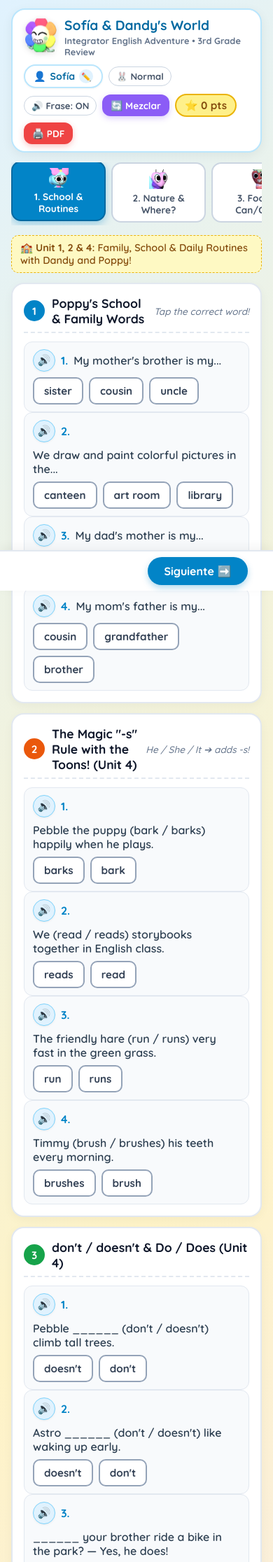
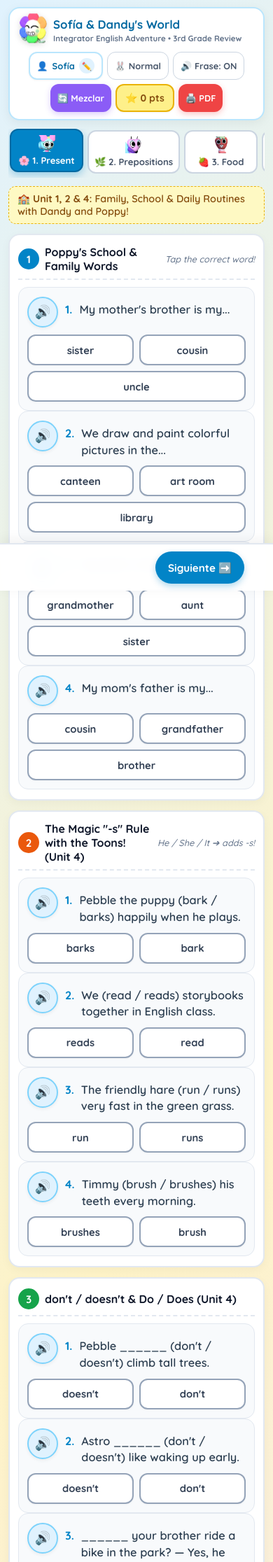
Before and after one commit to cacrespo/sofi_english, a FastAPI app: page / in a window 390 px wide. Shown: the top 2232 px of the page at 70% size. Run offline with FastAPI, Linux system fonts and the light colour scheme.

Commit message:
feat(mobile): optimize UI for mobile and touch screens with 2-tier header, touch targets, and safe areas

```diff
--- a/app/templates/index.html
+++ b/app/templates/index.html
@@ -2,7 +2,7 @@
 <html lang="es">
 <head>
 <meta charset="UTF-8">
-<meta name="viewport" content="width=device-width, initial-scale=1.0, maximum-scale=1.0, user-scalable=no">
+<meta name="viewport" content="width=device-width, initial-scale=1.0, maximum-scale=1.0, user-scalable=no, viewport-fit=cover">
 <title>Sofía & Dandy's World - English Practice</title>
 <link rel="preconnect" href="https://fonts.googleapis.com">
 <link rel="preconnect" href="https://fonts.gstatic.com" crossorigin>
@@ -42,10 +42,11 @@
   .app-container {
     width: 100%;
     max-width: 900px;
-    padding: 12px 16px 80px 16px;
+    padding: 12px 16px calc(90px + env(safe-area-inset-bottom, 0px)) 16px;
     display: flex;
     flex-direction: column;
     gap: 14px;
+    box-sizing: border-box;
   }
 
   /* Header */
@@ -105,25 +106,34 @@
   .student-pill {
     background: #ffffff;
     border: 2px solid #bae6fd;
-    padding: 5px 12px;
+    padding: 6px 12px;
+    min-height: 40px;
     border-radius: 20px;
     font-size: 0.88rem;
     font-weight: 700;
     color: #0369a1;
-    display: flex;
+    display: inline-flex;
     align-items: center;
     gap: 6px;
     cursor: pointer;
     box-shadow: 0 1px 3px rgba(0,0,0,0.05);
+    touch-action: manipulation;
+    user-select: none;
+    transition: transform 0.15s, background-color 0.15s;
+  }
+
+  .student-pill:active {
+    transform: scale(0.96);
+    background: #f0f9ff;
   }
 
   .btn-change-icon {
     background: #e0f2fe;
     border: none;
     border-radius: 50%;
-    width: 20px;
-    height: 20px;
-    display: flex;
+    width: 22px;
+    height: 22px;
+    display: inline-flex;
     align-items: center;
     justify-content: center;
     cursor: pointer;
@@ -135,12 +145,15 @@
     border: 2px solid #eab308;
     color: #854d0e;
     font-weight: 800;
-    padding: 5px 12px;
+    padding: 6px 14px;
+    min-height: 40px;
     border-radius: 20px;
     font-size: 0.95rem;
-    display: flex;
+    display: inline-flex;
     align-items: center;
     gap: 6px;
+    user-select: none;
+    box-shadow: 0 1px 3px rgba(0,0,0,0.05);
   }
 
   .btn-shuffle {
@@ -150,14 +163,17 @@
     font-family: inherit;
     font-weight: 800;
     font-size: 0.85rem;
-    padding: 7px 12px;
+    padding: 8px 14px;
+    min-height: 40px;
     border-radius: 12px;
     cursor: pointer;
     box-shadow: 0 3px 8px rgba(139,92,246,0.3);
-    display: flex;
+    display: inline-flex;
     align-items: center;
     gap: 5px;
     transition: transform 0.15s;
+    touch-action: manipulation;
+    user-select: none;
   }
 
   .btn-shuffle:active {
@@ -170,29 +186,44 @@
     text-decoration: none;
     font-weight: 800;
     font-size: 0.85rem;
-    padding: 7px 12px;
+    padding: 8px 14px;
+    min-height: 40px;
     border-radius: 12px;
     box-shadow: 0 3px 8px rgba(239,68,68,0.3);
-    display: flex;
+    display: inline-flex;
     align-items: center;
     gap: 5px;
     transition: transform 0.15s;
+    touch-action: manipulation;
+    user-select: none;
+  }
+
+  .btn-pdf:active {
+    transform: scale(0.94);
   }
 
   .speed-toggle-btn {
     background: #ffffff;
     border: 1.8px solid #cbd5e1;
     border-radius: 20px;
-    padding: 5px 10px;
+    padding: 6px 12px;
+    min-height: 40px;
     font-family: inherit;
     font-weight: 700;
     font-size: 0.82rem;
     color: #475569;
     cursor: pointer;
-    display: flex;
+    display: inline-flex;
     align-items: center;
     gap: 4px;
     user-select: none;
+    touch-action: manipulation;
+    transition: transform 0.15s, background-color 0.15s;
+  }
+
+  .speed-toggle-btn:active {
+    transform: scale(0.95);
+    background: #f8fafc;
   }
 
   /* Stage Navigation Tabs */
@@ -200,8 +231,11 @@
     display: flex;
     gap: 8px;
     overflow-x: auto;
-    padding-bottom: 4px;
+    white-space: nowrap;
+    -webkit-overflow-scrolling: touch;
     scrollbar-width: none;
+    padding: 2px 2px 6px 2px;
+    scroll-behavior: smooth;
   }
 
   .tabs-scroll::-webkit-scrollbar {
@@ -210,11 +244,12 @@
 
   .tab-btn {
     flex: 1;
-    min-width: 135px;
+    min-width: 120px;
+    min-height: 48px;
     background: #ffffff;
     border: 2px solid #cbd5e1;
     border-radius: 14px;
-    padding: 8px 6px;
+    padding: 8px 8px;
     font-family: inherit;
     font-weight: 700;
     font-size: 0.85rem;
@@ -223,8 +258,11 @@
     display: flex;
     flex-direction: column;
     align-items: center;
+    justify-content: center;
     gap: 4px;
     transition: all 0.2s;
+    touch-action: manipulation;
+    user-select: none;
   }
 
   .tab-btn.active {
@@ -320,22 +358,22 @@
   .story-box {
     background: #ecfdf5;
     border-left: 5px solid #10b981;
-    padding: 10px 14px;
-    border-radius: 0 12px 12px 0;
+    padding: 12px 14px;
+    border-radius: 0 14px 14px 0;
     color: #065f46;
     font-size: 0.95rem;
-    line-height: 1.45;
+    line-height: 1.5;
   }
 
   /* Interactive Question Items */
   .question-item {
     background: #f8fafc;
     border: 1.5px solid #e2e8f0;
-    border-radius: 12px;
-    padding: 10px 12px;
+    border-radius: 14px;
+    padding: 12px;
     display: flex;
     flex-direction: column;
-    gap: 8px;
+    gap: 10px;
     font-size: 1rem;
     font-weight: 600;
     animation: fadeIn 0.2s ease-in;
@@ -343,14 +381,28 @@
 
   .q-prompt {
     display: flex;
-    align-items: center;
-    gap: 8px;
-    flex-wrap: wrap;
-  }
-
-  .q-num {
+    align-items: flex-start;
+    gap: 10px;
+    font-size: 1.02rem;
+    line-height: 1.45;
+  }
+
+  .q-prompt .btn-tts {
+    flex-shrink: 0;
+    margin-top: 1px;
+  }
+
+  .q-prompt .q-num {
     color: #0284c7;
     font-weight: 800;
+    flex-shrink: 0;
+    margin-top: 8px;
+  }
+
+  .q-prompt span:last-child {
+    flex: 1;
+    margin-top: 8px;
+    word-break: break-word;
   }
 
   .choices-grid {
@@ -362,15 +414,22 @@
   .choice-btn {
     background: #ffffff;
     border: 2px solid #94a3b8;
-    border-radius: 10px;
-    padding: 8px 14px;
+    border-radius: 12px;
+    padding: 10px 16px;
+    min-height: 44px;
     font-family: inherit;
-    font-size: 0.95rem;
+    font-size: 0.98rem;
     font-weight: 700;
     color: #334155;
     cursor: pointer;
     transition: all 0.15s;
     touch-action: manipulation;
+    user-select: none;
+    display: inline-flex;
+    align-items: center;
+    justify-content: center;
+    text-align: center;
+    box-shadow: 0 1px 3px rgba(0,0,0,0.04);
   }
 
   .choice-btn:active {
@@ -392,21 +451,25 @@
   /* TTS Speaker Buttons */
   .btn-tts {
     background: #e0f2fe;
-    border: 1.8px solid #7dd3fc;
+    border: 2px solid #7dd3fc;
     color: #0369a1;
     border-radius: 50%;
-    width: 32px;
-    height: 32px;
+    width: 44px;
+    height: 44px;
+    min-width: 44px;
+    min-height: 44px;
     display: inline-flex;
     align-items: center;
     justify-content: center;
     cursor: pointer;
-    font-size: 0.95rem;
+    font-size: 1.15rem;
     transition: all 0.15s;
     padding: 0;
     flex-shrink: 0;
     vertical-align: middle;
-    box-shadow: 0 1px 3px rgba(0,0,0,0.06);
+    box-shadow: 0 2px 5px rgba(0,0,0,0.06);
+    touch-action: manipulation;
+    user-select: none;
   }
 
   .btn-tts:active {
@@ -594,13 +676,17 @@
     bottom: 0;
     left: 0;
     right: 0;
-    background: #ffffff;
+    background: rgba(255, 255, 255, 0.96);
+    backdrop-filter: blur(10px);
+    -webkit-backdrop-filter: blur(10px);
     border-top: 2px solid #e2e8f0;
-    padding: 8px 16px;
+    padding: 10px 16px;
+    padding-bottom: max(10px, env(safe-area-inset-bottom));
     display: flex;
     justify-content: space-around;
     align-items: center;
-    box-shadow: 0 -4px 15px rgba(0,0,0,0.05);
+    gap: 12px;
+    box-shadow: 0 -4px 18px rgba(0,0,0,0.06);
     z-index: 100;
   }
 
@@ -610,15 +696,28 @@
     border: none;
     font-family: inherit;
     font-weight: 800;
-    font-size: 1rem;
-    padding: 10px 24px;
+    font-size: 1.02rem;
+    padding: 12px 24px;
+    min-height: 46px;
+    min-width: 130px;
     border-radius: 25px;
     cursor: pointer;
     box-shadow: 0 4px 10px rgba(2,132,199,0.3);
+    display: inline-flex;
+    align-items: center;
+    justify-content: center;
+    touch-action: manipulation;
+    user-select: none;
+    transition: transform 0.15s, background-color 0.15s;
+  }
+
+  .nav-step-btn:active {
+    transform: scale(0.96);
   }
 
   .nav-step-btn.btn-prev {
     background: #64748b;
+    box-shadow: 0 4px 10px rgba(100,116,139,0.25);
   }
 
   /* Name Customization Modal */
@@ -747,6 +859,172 @@
     height: 100vh;
     pointer-events: none;
     z-index: 9999;
+  }
+
+  /* Responsive Media Queries */
+  @media (max-width: 640px) {
+    .app-container {
+      padding: 10px 12px calc(88px + env(safe-area-inset-bottom, 0px)) 12px;
+      gap: 12px;
+    }
+
+    .top-navbar {
+      flex-direction: column;
+      align-items: stretch;
+      gap: 10px;
+      padding: 10px 12px;
+      border-radius: 16px;
+    }
+
+    .nav-brand {
+      justify-content: flex-start;
+      gap: 8px;
+    }
+
+    .nav-avatar {
+      width: 42px;
+      height: 42px;
+    }
+
+    .nav-title h1 {
+      font-size: 1.05rem;
+    }
+
+    .nav-title p {
+      font-size: 0.72rem;
+    }
+
+    .nav-actions {
+      display: flex;
+      flex-wrap: wrap;
+      justify-content: center;
+      gap: 6px;
+      width: 100%;
+    }
+
+    .student-pill,
+    .speed-toggle-btn,
+    .btn-shuffle,
+    .btn-pdf {
+      padding: 6px 10px;
+      font-size: 0.8rem;
+      min-height: 40px;
+      border-radius: 12px;
+    }
+
+    .score-badge {
+      padding: 6px 12px;
+      font-size: 0.88rem;
+      min-height: 40px;
+      border-radius: 12px;
+    }
+
+    .tabs-scroll {
+      gap: 6px;
+      padding-bottom: 6px;
+    }
+
+    .tab-btn {
+      flex: 0 0 auto;
+      min-width: 105px;
+      padding: 7px 8px;
+      font-size: 0.82rem;
+      border-radius: 12px;
+    }
+
+    .tab-btn img {
+      width: 24px;
+      height: 24px;
+    }
+
+    .card {
+      padding: 14px 12px;
+      border-radius: 16px;
+      gap: 10px;
+    }
+
+    .card-banner {
+      gap: 8px;
+    }
+
+    .card-title {
+      font-size: 1rem;
+    }
+
+    .card-hint {
+      font-size: 0.8rem;
+    }
+
+    .sorting-game {
+      grid-template-columns: 1fr;
+      gap: 12px;
+    }
+
+    .basket-col {
+      min-height: 140px;
+      padding: 10px;
+    }
+
+    .basket-header {
+      font-size: 0.92rem;
+    }
+  }
+
+  @media (max-width: 480px) {
+    .choice-btn {
+      flex: 1 1 calc(50% - 8px);
+      min-width: 110px;
+      padding: 10px 10px;
+      font-size: 0.92rem;
+    }
+
+    .btn-listen-story {
+      width: 100%;
+    }
+
+    .nav-step-btn {
+      min-width: 115px;
+      padding: 10px 18px;
+      font-size: 0.95rem;
+    }
+
+    #certificate-card h2 {
+      font-size: 1.15rem !important;
+    }
+
+    #certificate-card p {
+      font-size: 0.9rem !important;
+    }
+
+    #certificate-card div {
+      font-size: 1.8rem !important;
+    }
+  }
+
+  @media (max-width: 380px) {
+    .app-container {
+      padding: 8px 8px calc(88px + env(safe-area-inset-bottom, 0px)) 8px;
+    }
+
+    .student-pill,
+    .speed-toggle-btn,
+    .btn-shuffle,
+    .btn-pdf {
+      padding: 5px 8px;
+      font-size: 0.76rem;
+      min-height: 38px;
+    }
+
+    .score-badge {
+      padding: 5px 8px;
+      font-size: 0.82rem;
+      min-height: 38px;
+    }
+
+    .tab-btn {
+      min-width: 95px;
+      font-size: 0.78rem;
+    }
   }
 </style>
 </head>
@@ -809,23 +1087,23 @@
   <nav class="tabs-scroll">
     <button class="tab-btn active" onclick="switchStage(1)">
       <img src="/static/dandy_assets/poppy.png" alt="Poppy">
-      <span>1. School & Routines</span>
+      <span>🌸 1. Present</span>
     </button>
     <button class="tab-btn" onclick="switchStage(2)">
       <img src="/static/dandy_assets/flutter.png" alt="Flutter">
-      <span>2. Nature & Where?</span>
+      <span>🌿 2. Prepositions</span>
     </button>
     <button class="tab-btn" onclick="switchStage(3)">
       <img src="/static/dandy_assets/sprout.png" alt="Sprout">
-      <span>3. Food & Can/Can't</span>
+      <span>🍓 3. Food</span>
     </button>
     <button class="tab-btn" onclick="switchStage(4)">
       <img src="/static/dandy_assets/astro.png" alt="Astro">
-      <span>4. Actions Right Now</span>
+      <span>🏃 4. Continuous</span>
     </button>
     <button class="tab-btn" onclick="switchStage(5)">
       <img src="/static/dandy_assets/boxten.png" alt="Boxten">
-      <span>5. Final Exam!</span>
+      <span>⭐ 5. Challenge</span>
     </button>
   </nav>
 
@@ -1662,7 +1940,10 @@
     if (activeStage) activeStage.classList.add('active');
 
     const activeTab = document.querySelectorAll('.tab-btn')[stageNum - 1];
-    if (activeTab) activeTab.classList.add('active');
+    if (activeTab) {
+      activeTab.classList.add('active');
+      activeTab.scrollIntoView({ behavior: 'smooth', block: 'nearest', inline: 'center' });
+    }
 
     document.getElementById('btn-prev').style.visibility = (stageNum === 1) ? 'hidden' : 'visible';
     const nextBtn = document.getElementById('btn-next');
```
Also changed, not shown: other parts of app/templates/index.html (+57 -25 lines).
